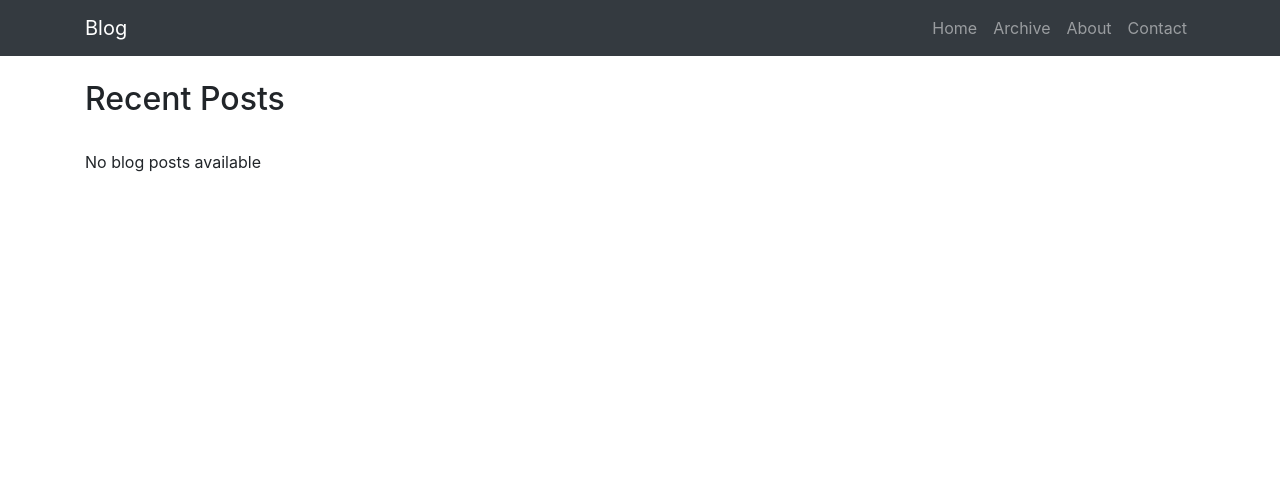
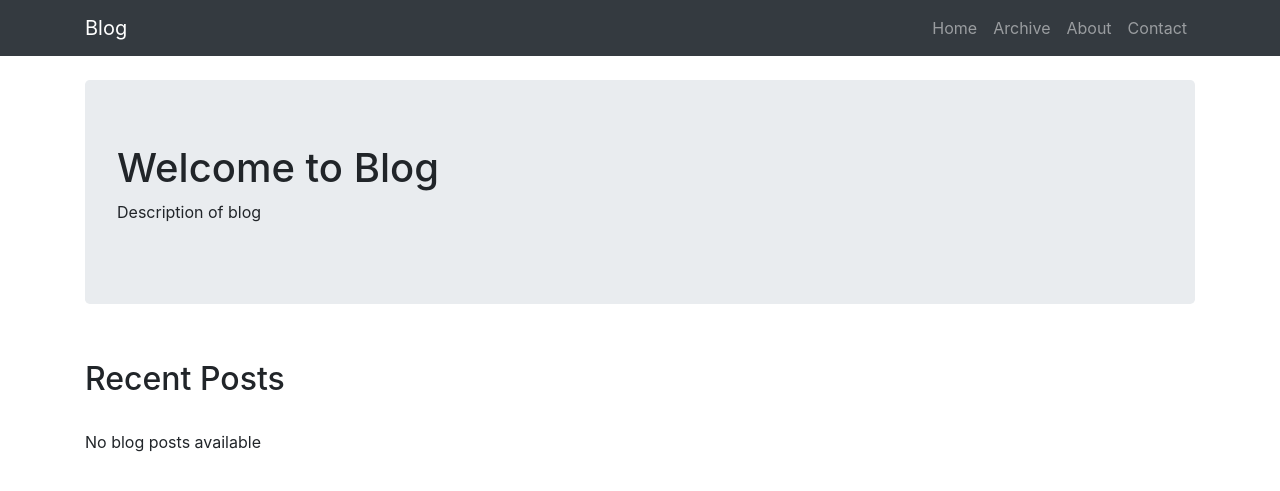
Before and after one commit to dheerajreal/DjangoSimpleBlog, a Django app: page / in a window 1280 px wide. Shown: the top 491 px of the page. Run offline with Django 3.2, Linux system fonts and the light colour scheme; data that the repository does not hold is empty; some libraries are stand-ins or nearby versions.

Commit message:
changed homepage

```diff
--- a/mysite/blog/templates/blog/home.html
+++ b/mysite/blog/templates/blog/home.html
@@ -1,4 +1,9 @@
 {% extends "blog/base.html"%} {% block title %} Home {% endblock %}{% block content %}
+<br>
+<div class="jumbotron ">
+    <h1>Welcome to Blog</h1>
+    <p>Description of blog</p>
+</div>
 <br>
 <h2>Recent Posts</h2>
 <br> {% for blog in blogs %}
```
